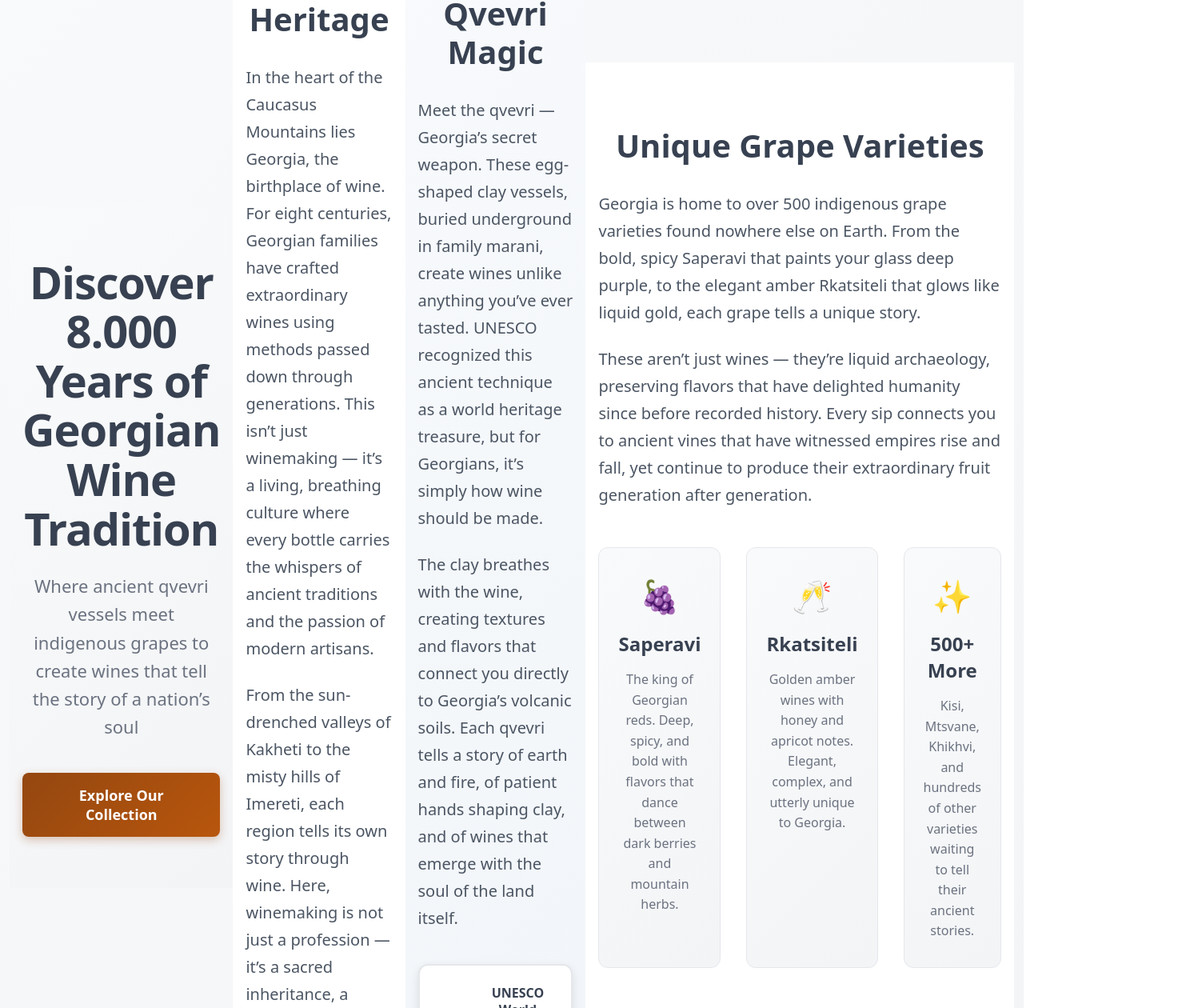
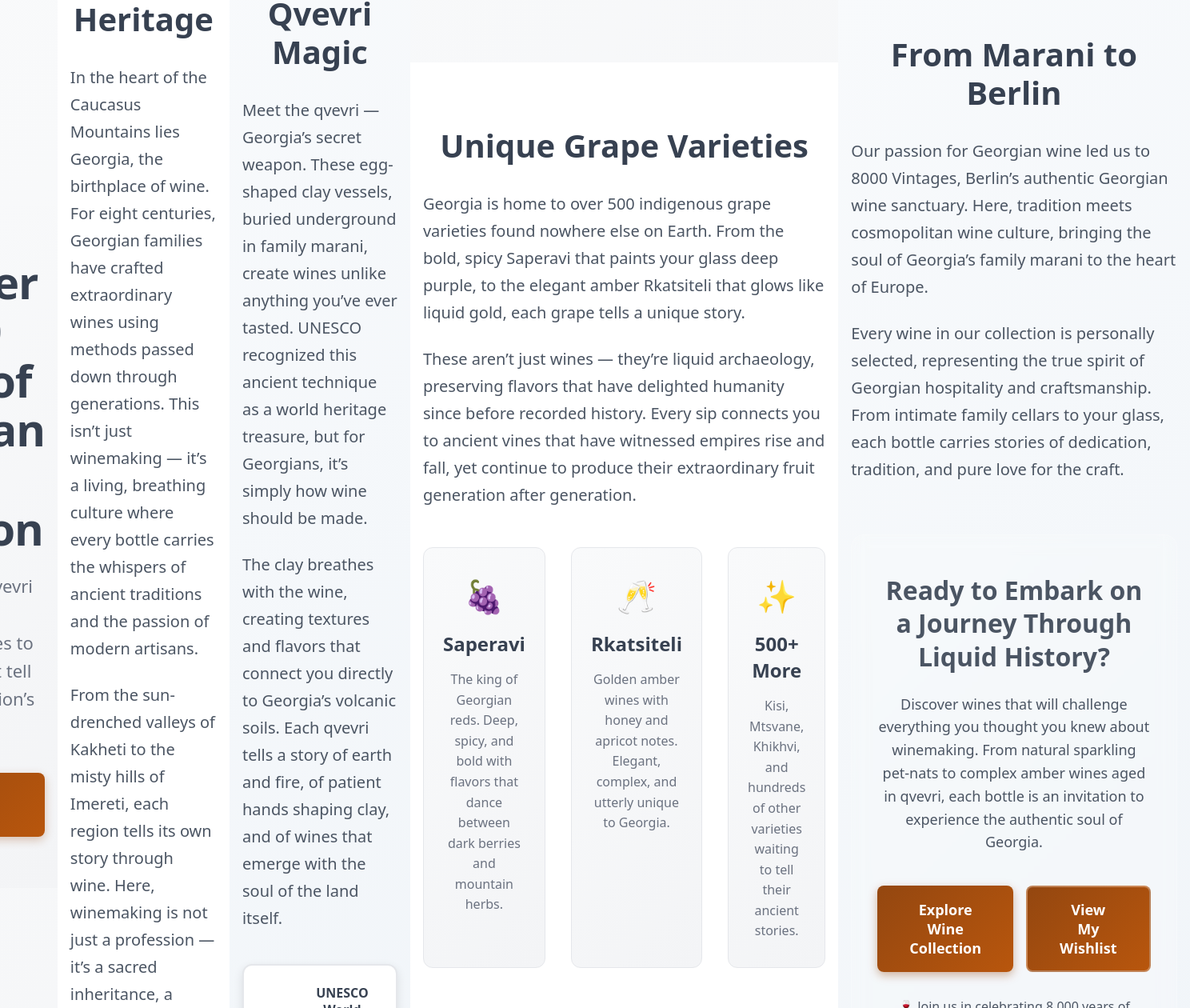
Before and after one commit to AnastasiaKhudobasheva/Georgian-Wine-App, a Next.js app: page / in a window 1280 px wide. Shown: the part 306-1566 px from the top of the page at 80% size, 1488 px wide, since content can reach past the window. Built offline with nearby package versions, Linux system fonts and the light colour scheme.

Commit message:
explore section component

```diff
--- /dev/null
+++ b/components/landing/ExploreSection.js
@@ -0,0 +1,257 @@
+import styled from "styled-components";
+import Link from "next/link";
+
+const ExploreSection = () => {
+  return (
+    <Container>
+      <Content>
+        <BerlinConnection>
+          <SectionTitle>From Marani to Berlin</SectionTitle>
+          <Story>
+            Our passion for Georgian wine led us to 8000 Vintages,
+            Berlin&rsquo;s authentic Georgian wine sanctuary. Here, tradition
+            meets cosmopolitan wine culture, bringing the soul of
+            Georgia&rsquo;s family marani to the heart of Europe.
+          </Story>
+          <Story>
+            Every wine in our collection is personally selected, representing
+            the true spirit of Georgian hospitality and craftsmanship. From
+            intimate family cellars to your glass, each bottle carries stories
+            of dedication, tradition, and pure love for the craft.
+          </Story>
+        </BerlinConnection>
+
+        <CallToAction>
+          <CTATitle>
+            Ready to Embark on a Journey Through Liquid History?
+          </CTATitle>
+          <CTADescription>
+            Discover wines that will challenge everything you thought you knew
+            about winemaking. From natural sparkling pet-nats to complex amber
+            wines aged in qvevri, each bottle is an invitation to experience the
+            authentic soul of Georgia.
+          </CTADescription>
+
+          <CTAButtons>
+            <PrimaryCTA href="/wines">Explore Wine Collection</PrimaryCTA>
+            <SecondaryCTA href="/wishlist">View My Wishlist</SecondaryCTA>
+          </CTAButtons>
+
+          <FooterNote>
+            🍷 Join us in celebrating 8.000 years of winemaking heritage
+          </FooterNote>
+        </CallToAction>
+      </Content>
+    </Container>
+  );
+};
+
+const Container = styled.section`
+  padding: 5rem 1rem 4rem 1rem;
+  background: linear-gradient(135deg, #f8fafc 0%, #f1f5f9 100%);
+  color: white;
+
+  @media (max-width: 768px) {
+    padding: 3rem 1rem 2.5rem 1rem;
+  }
+`;
+
+const Content = styled.div`
+  max-width: 800px;
+  margin: 0 auto;
+  text-align: center;
+`;
+
+const BerlinConnection = styled.div`
+  margin-bottom: 4rem;
+
+  @media (max-width: 768px) {
+    margin-bottom: 3rem;
+  }
+`;
+
+const SectionTitle = styled.h2`
+  font-size: 2.5rem;
+  font-weight: 700;
+  color: #374151;
+  margin: 0 0 2rem 0;
+  line-height: 1.2;
+
+  @media (max-width: 768px) {
+    font-size: 2rem;
+    margin: 0 0 1.5rem 0;
+  }
+
+  @media (max-width: 480px) {
+    font-size: 1.75rem;
+  }
+`;
+
+const Story = styled.p`
+  font-size: 1.25rem;
+  color: #4b5563;
+  line-height: 1.7;
+  margin: 0 0 1.5rem 0;
+  text-align: left;
+
+  &:last-child {
+    margin-bottom: 0;
+  }
+
+  @media (max-width: 768px) {
+    font-size: 1.125rem;
+    line-height: 1.6;
+    margin: 0 0 1.25rem 0;
+  }
+
+  @media (max-width: 480px) {
+    font-size: 1rem;
+    margin: 0 0 1rem 0;
+  }
+`;
+
+const CallToAction = styled.div`
+  background: rgba(255, 255, 255, 0.15);
+  padding: 3rem 2rem;
+  border-radius: 16px;
+  border: 1px solid rgba(255, 255, 255, 0.2);
+  backdrop-filter: blur(10px);
+
+  @media (max-width: 768px) {
+    padding: 2rem 1.5rem;
+  }
+
+  @media (max-width: 480px) {
+    padding: 1.5rem 1rem;
+  }
+`;
+
+const CTATitle = styled.h3`
+  font-size: 2rem;
+  font-weight: 600;
+  color: #4b5563;
+  margin: 0 0 1.5rem 0;
+  line-height: 1.3;
+
+  @media (max-width: 768px) {
+    font-size: 1.75rem;
+    margin: 0 0 1.25rem 0;
+  }
+
+  @media (max-width: 480px) {
+    font-size: 1.5rem;
+  }
+`;
+
+const CTADescription = styled.p`
+  font-size: 1.125rem;
+  color: #4b5563;
+  line-height: 1.6;
+  margin: 0 0 2.5rem 0;
+
+  @media (max-width: 768px) {
+    font-size: 1rem;
+    margin: 0 0 2rem 0;
+  }
+
+  @media (max-width: 480px) {
+    font-size: 0.875rem;
+    margin: 0 0 1.5rem 0;
+  }
+`;
+
+const CTAButtons = styled.div`
+  display: flex;
+  gap: 1rem;
+  justify-content: center;
+  margin-bottom: 2rem;
+
+  @media (max-width: 768px) {
+    flex-direction: column;
+    align-items: center;
+    gap: 0.75rem;
+    margin-bottom: 1.5rem;
+  }
+`;
+
+const PrimaryCTA = styled(Link)`
+  display: inline-flex;
+  align-items: center;
+  justify-content: center;
+  padding: 1rem 2.5rem;
+  background: linear-gradient(135deg, #944710 0%, #b8560d 100%);
+  color: white;
+  font-size: 1.125rem;
+  font-weight: 600;
+  text-decoration: none;
+  border-radius: 8px;
+  transition: all 0.3s ease;
+  box-shadow: 0 4px 12px rgba(148, 71, 16, 0.4);
+
+  &:hover {
+    transform: translateY(-2px);
+    box-shadow: 0 6px 20px rgba(148, 71, 16, 0.5);
+    background: linear-gradient(135deg, #b8560d 0%, #944710 100%);
+  }
+
+  @media (max-width: 768px) {
+    padding: 0.875rem 2rem;
+    font-size: 1rem;
+    width: 280px;
+  }
+
+  @media (max-width: 480px) {
+    padding: 0.75rem 1.5rem;
+    font-size: 0.875rem;
+    width: 240px;
+  }
+`;
+
+const SecondaryCTA = styled(Link)`
+  display: inline-flex;
+  align-items: center;
+  justify-content: center;
+  padding: 1rem 2.5rem;
+  background: linear-gradient(135deg, #944710 0%, #b8560d 100%);
+  color: white;
+  font-size: 1.125rem;
+  font-weight: 600;
+  text-decoration: none;
+  border-radius: 8px;
+  border: 2px solid rgba(255, 255, 255, 0.3);
+  transition: all 0.3s ease;
+
+  &:hover {
+    box-shadow: 0 6px 20px rgba(148, 71, 16, 0.5);
+    background: linear-gradient(135deg, #b8560d 0%, #944710 100%);
+    transform: translateY(-2px);
+  }
+
+  @media (max-width: 768px) {
+    padding: 0.875rem 2rem;
+    font-size: 1rem;
+    width: 280px;
+  }
+
+  @media (max-width: 480px) {
+    padding: 0.75rem 1.5rem;
+    font-size: 0.875rem;
+    width: 240px;
+  }
+`;
+
+const FooterNote = styled.p`
+  font-size: 1rem;
+  color: #4b5563;
+  margin: 0;
+
+  @media (max-width: 768px) {
+    font-size: 0.875rem;
+  }
+
+  @media (max-width: 480px) {
+    font-size: 0.75rem;
+  }
+`;
+
+export default ExploreSection;
--- a/pages/index.js
+++ b/pages/index.js
@@ -3,6 +3,7 @@ import HeroSection from "@/components/landing/HeroSection";
 import HeritageSection from "@/components/landing/HeritageSection";
 import QvevriSection from "@/components/landing/QvevriSection";
 import GrapeVarietiesSection from "@/components/landing/GrapeVarietiesSection";
+import ExploreSection from "@/components/landing/ExploreSection";
 
 const LandingPage = () => {
   return (
@@ -11,6 +12,7 @@ const LandingPage = () => {
       <HeritageSection />
       <QvevriSection />
       <GrapeVarietiesSection />
+      <ExploreSection />
     </Container>
     // <div style={{ padding: "2rem", textAlign: "center" }}>
     //   <h1>Georgian Wine Culture - Coming Soon! 🍷</h1>
--- a/pages/wines/index.js
+++ b/pages/wines/index.js
@@ -15,6 +15,7 @@ import HeroSection from "@/components/landing/HeroSection";
 import HeritageSection from "@/components/landing/HeritageSection";
 import QvevriSection from "@/components/landing/QvevriSection";
 import GrapeVarietiesSection from "@/components/landing/GrapeVarietiesSection";
+import ExploreSection from "@/components/landing/ExploreSection";
 
 const HomePage = () => {
   // starts empty
@@ -63,6 +64,8 @@ const HomePage = () => {
       <HeritageSection />
       <QvevriSection />
       <GrapeVarietiesSection />
+      <ExploreSection />
+
       <Layout>
         <FilterBar
           filters={filters}
```
